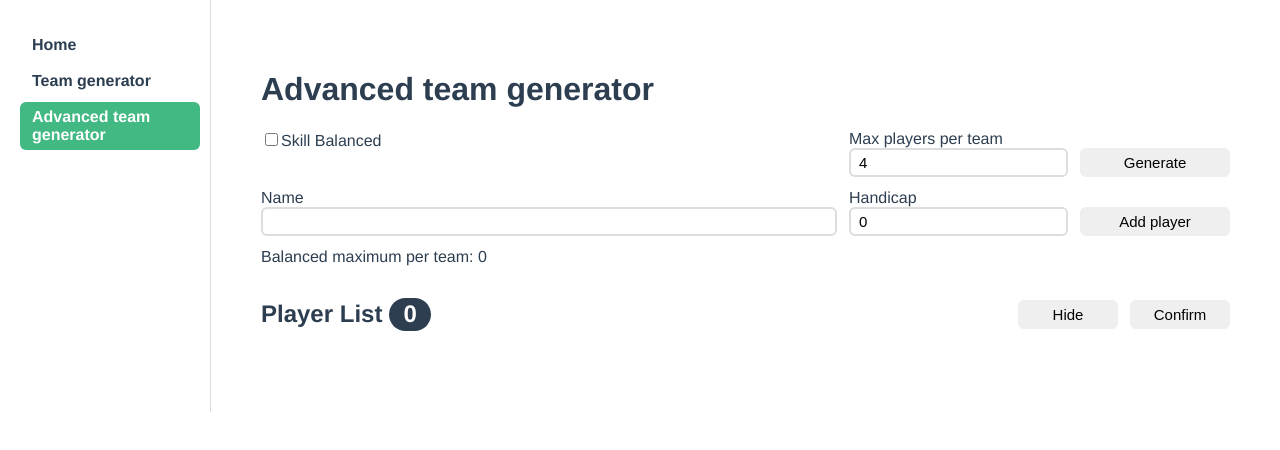
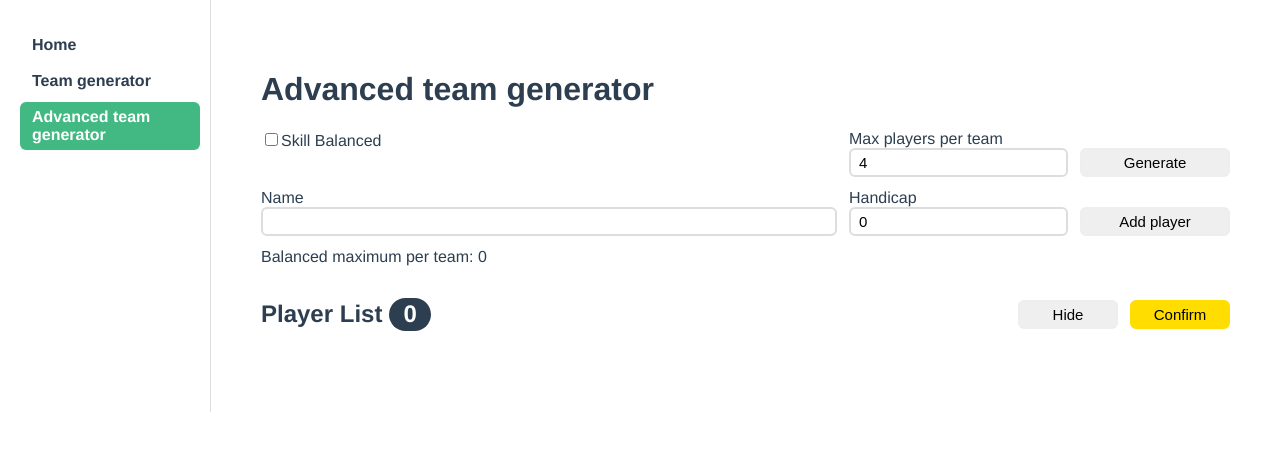
Before and after one commit to viewfromthesky/gn-tools, a Vue app: page /adv-team-generator in a window 1280 px wide. Both pictures are taken after a click on the button "Clear". Shown: the top 450 px of the page. Built offline with nearby package versions, Linux system fonts and the light colour scheme.

Commit message:
Improving confirm button

```diff
--- a/src/components/ConfirmButton.vue
+++ b/src/components/ConfirmButton.vue
@@ -1,13 +1,14 @@
 <template>
-  <input v-if="!confirm" :class="classes" type="button" :value="text" @click="startConfirm" />
-  <input v-else :class="classes" type="button" @click="confirmed" value="Confirm" />
+  <input v-if="!confirm" :class="classes" type="button" :value="text" @click="confirm = true" />
+  <input v-else class="confirm" type="button" @click="confirmed" @mouseover="clearConfirmTimeout" @mouseout="startConfirmTimeout" value="Confirm" />
 </template>
 
 <script>
   export default {
     data() {
       return {
-        confirm: false
+        confirm: false,
+        confirmTimer: null
       }
     },
     props: {
@@ -21,11 +22,13 @@
       }
     },
     methods: {
-      startConfirm() {
-        this.confirm = true;
-        setTimeout(() => {
+      startConfirmTimeout() {
+        this.confirmTimer = setTimeout(() => {
           this.confirm = false;
-        }, 3000);
+        }, 2000);
+      },
+      clearConfirmTimeout() {
+        clearTimeout(this.confirmTimer);
       },
       confirmed() {
         this.$emit('confirmed');
@@ -34,3 +37,18 @@
     }
   };
 </script>
+
+<style scoped>
+  input[type="button"].confirm {
+    background-color: #ffdd00;
+    border-color: #ffdd00;
+  }
+
+  input[type="button"].confirm:hover {
+    border-color: #ddae11;
+  }
+
+  input[type="button"].confirm:active {
+    background-color: #ddae11;
+  }
+</style>
```
